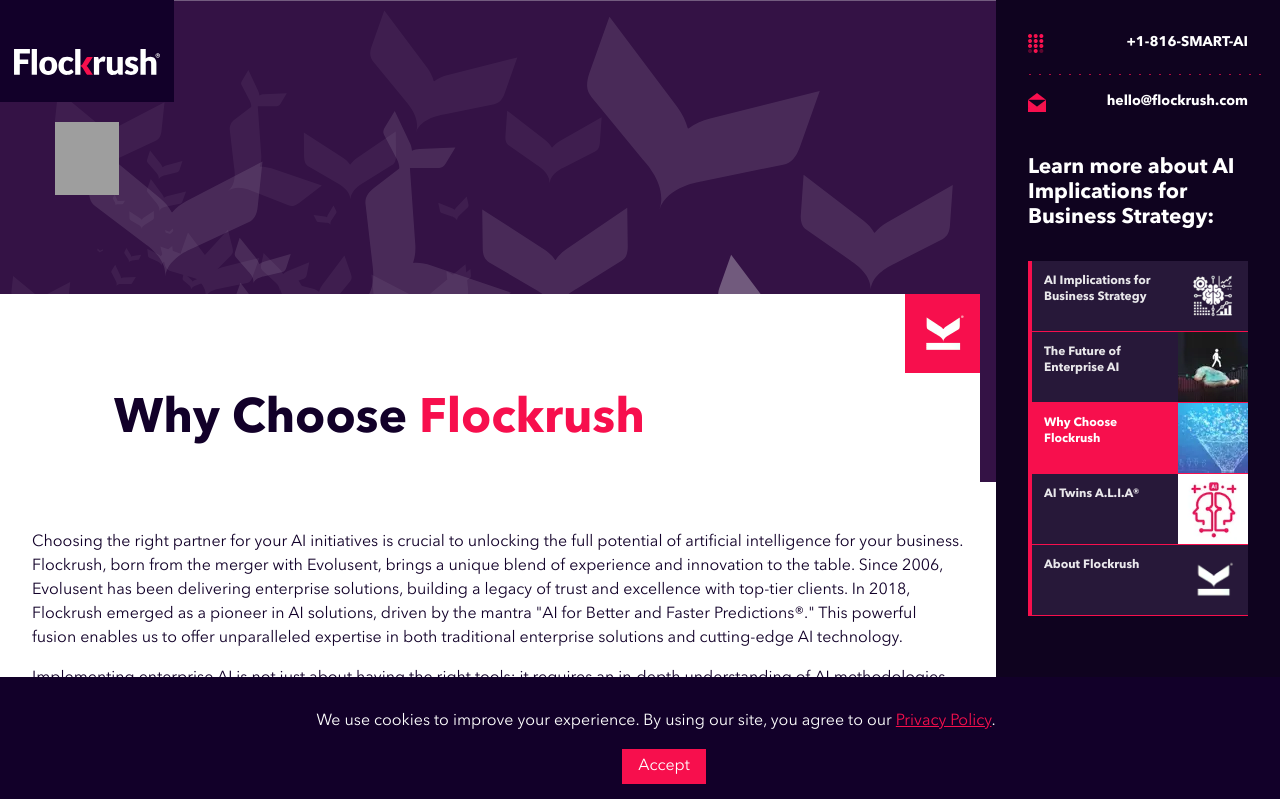
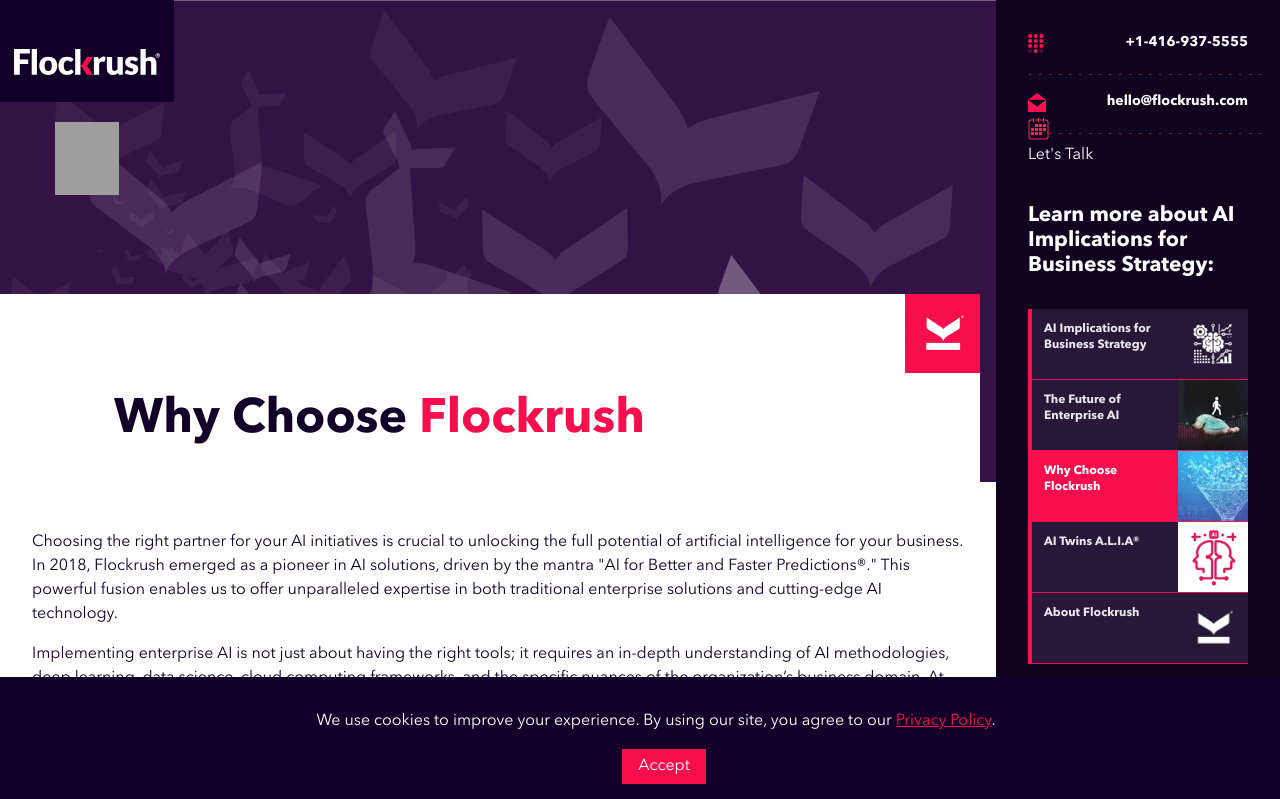
Before and after one commit to flockrush/flockrush.github.io, a website built with webpack: page why-choose-flockrush/index.html in a window 1280 px wide. Shown: the top 799 px of the page. Built offline with nearby package versions, Linux system fonts and the light colour scheme; grey boxes are pictures that could not be loaded; a script that the page names is missing.

Commit message:
Remove evolusent

```diff
--- a/why-choose-flockrush/index.html
+++ b/why-choose-flockrush/index.html
@@ -203,11 +203,7 @@
                   <div class="ux message" style="text-align:left;;">
                     <p>Choosing the right partner for your AI initiatives is crucial to unlocking the full potential of
                       artificial
-                      intelligence for your business. Flockrush, born from the merger with Evolusent, brings a unique
-                      blend of experience
-                      and innovation to the table. Since 2006, Evolusent has been delivering enterprise solutions,
-                      building a legacy of
-                      trust and excellence with top-tier clients. In 2018, Flockrush emerged as a pioneer in AI
+                      intelligence for your business. In 2018, Flockrush emerged as a pioneer in AI
                       solutions, driven by the
                       mantra "AI for Better and Faster Predictions®." This powerful fusion enables us to offer
                       unparalleled expertise in
@@ -329,7 +325,7 @@
               <div class="display-desktop-only">
                 <div class="navigation-contact-tel">
                   <div class="img-wrapper-contact"> <img src="../assets/flockrush-phone-icon-red.webp" alt="Tel icon">
-                  </div><a href="tel:+1-816-SMART-AI">+1-816-SMART-AI</a>
+                  </div><a href="tel:+1-416-937-5555">+1-416-937-5555</a>
                 </div>
                 <div class="navigation-contact-seperator"> </div>
                 <div class="navigation-contact-email">
@@ -338,7 +334,13 @@
                     </div>
                     <a href="mailto:hello@flockrush.com">hello@flockrush.com</a>
                 </div>
-                <input type="text" value="hello@flockrush.com" id="clipboardContent" style="position: absolute; left: -9999px;">
+                <div class="navigation-contact-seperator"> </div>
+                <div class="navigation-book-meeting">
+                    <div class="img-wrapper-contact">
+                        <img src="../assets/flockrush-book-meeting-red-icon.webp" alt="Book meeting icon">
+                    </div>
+                    <a href="../lets-talk/index.html">Let's Talk</a>
+                </div>
               </div>
               <div class="steps-header">Learn more about AI Implications for Business Strategy:</div>
               <div class="ui container steps-lists">
@@ -490,7 +492,7 @@
 
               <div class="img-wrapper-contact">
                 <img src="../assets/flockrush-phone-icon-red.webp" alt="Tel icon">
-              </div><a href="tel:+1-816-SMART-AI">+1-816-SMART-AI</a>
+              </div><a href="tel:+1-416-937-5555">+1-416-937-5555</a>
             </div>
             <div class="navigation-contact-seperator">
             </div>
```
Also changed, not shown: AI-Twins-ALIA/index.html (+18 -3 lines), about/index.html (+4 -6 lines), ai-implications-for-business-strategy/index.html (+2 -2 lines), be-ai-ready/index.html (+2 -2 lines), lets-talk/index.html (+2 -2 lines), privacy-policy/index.html (+2 -2 lines), thank-you-for-newsletter-signup/index.html (+2 -2 lines), the-future-of-enterprise-ai/index.html (+2 -2 lines), assets/flockrush-book-meeting-red-icon.webp (added).
